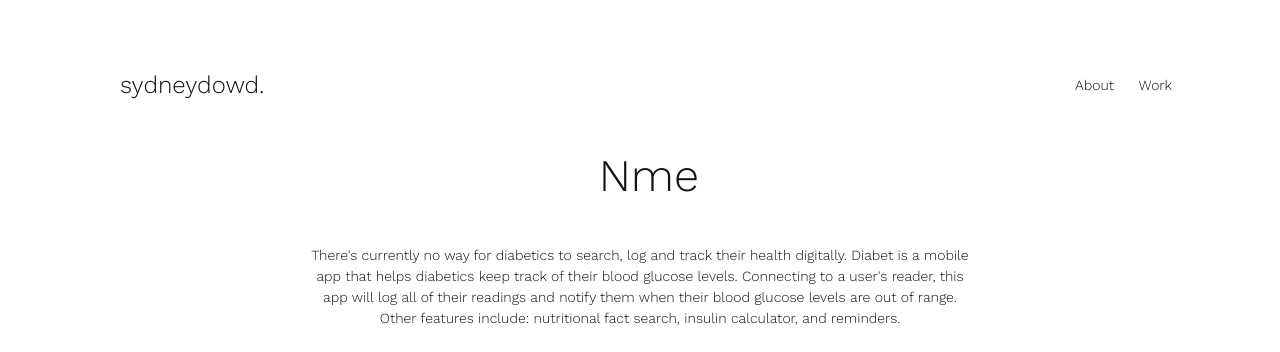
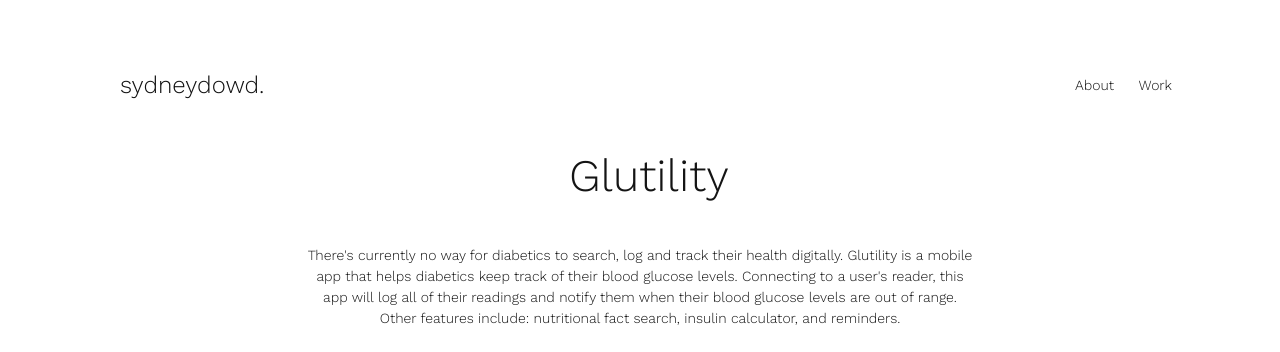
Before and after one commit to sydneydowd/portfolio, a Jekyll site: the page built from mmol.html, in a window 1280 px wide. Shown: the top 352 px of the page. Built offline with Jekyll 4.4.1, drawn with Linux system fonts in a browser that asks for light colours.

Commit message:
changed the name of the diabetes app

```diff
--- a/index.html
+++ b/index.html
@@ -7,7 +7,7 @@ layout: default
 
    <figure class="padding">
       <a href="{{site.baseurl}}/mmol/"><img class="workprev" src="{{site.baseurl}}/images/diabetes-prev.jpg" alt="Diabetes App Iwatch"></a>
-        <figcaption class="milli">mmoL – Mobile Application IOS <br><a href="{{site.baseurl}}/mmol/" class="caption" aria-label="view myflight mobile app work page"><em>View work</em></a></figcaption>
+        <figcaption class="milli">Glutility – Mobile Application IOS <br><a href="{{site.baseurl}}/mmol/" class="caption" aria-label="view myflight mobile app work page"><em>View work</em></a></figcaption>
     </figure>
 
   <figure class="padding">
--- a/mmol.html
+++ b/mmol.html
@@ -3,12 +3,12 @@ layout: default
 ---
 
 <div class="project-name">
-  <h2 class="yotta">Nme</h2>
+  <h2 class="yotta">Glutility</h2>
 </div>
 
 <div class="project-about kilo">
   <p>There's currently no way for diabetics to search, log and track their health digitally.
-Diabet is a mobile app that helps diabetics keep track of their blood glucose levels. Connecting to a user's reader, this app will log all of their readings and notify them when their blood glucose levels are out of range. Other features include: nutritional fact search, insulin calculator, and reminders. </p>
+Glutility is a mobile app that helps diabetics keep track of their blood glucose levels. Connecting to a user's reader, this app will log all of their readings and notify them when their blood glucose levels are out of range. Other features include: nutritional fact search, insulin calculator, and reminders. </p>
 </div>
 
     <img class="workprev pad-b" src="{{site.baseurl}}/images/diabetes-watch.jpg" alt="Records on Iwatch">
```
